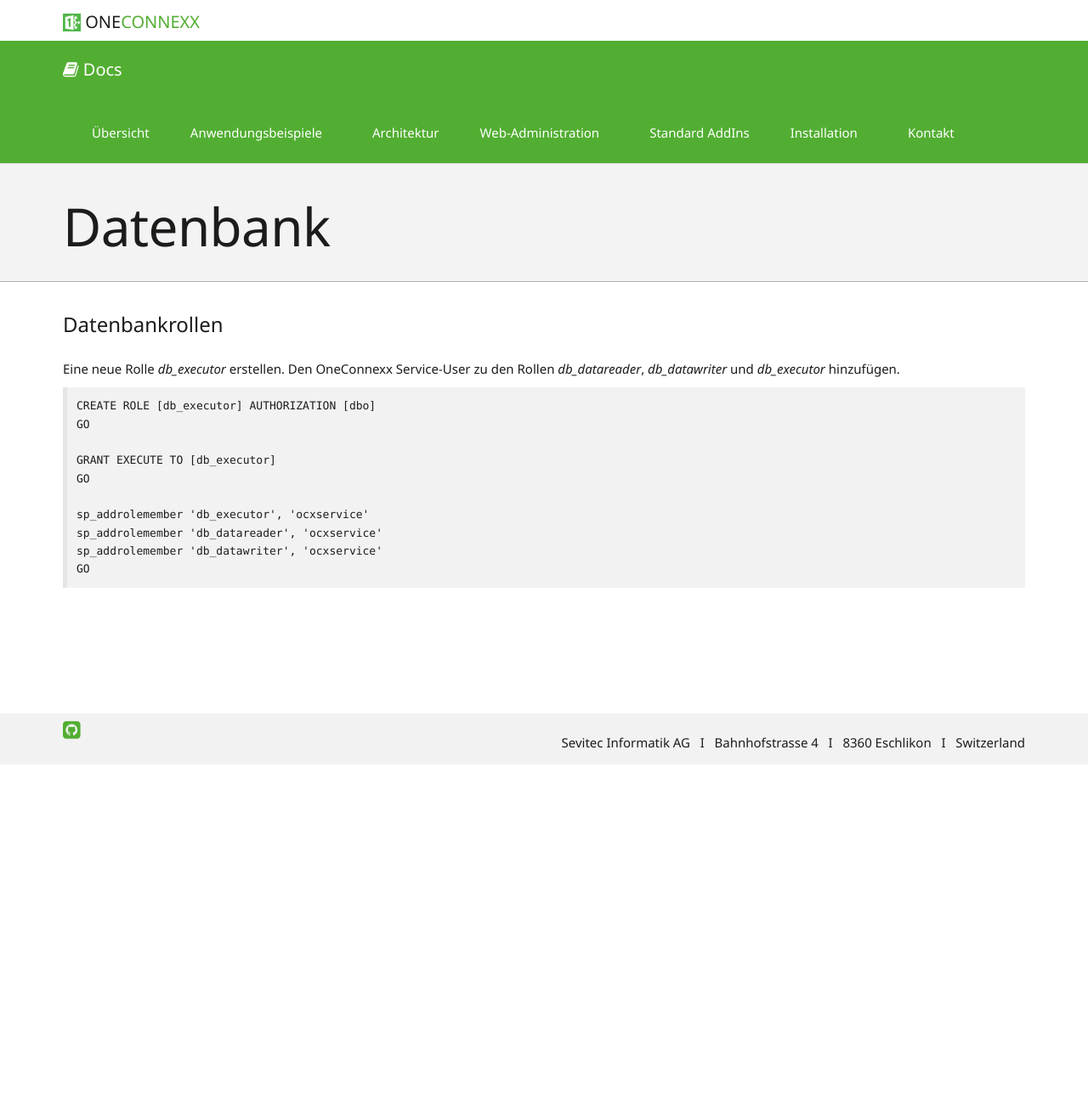
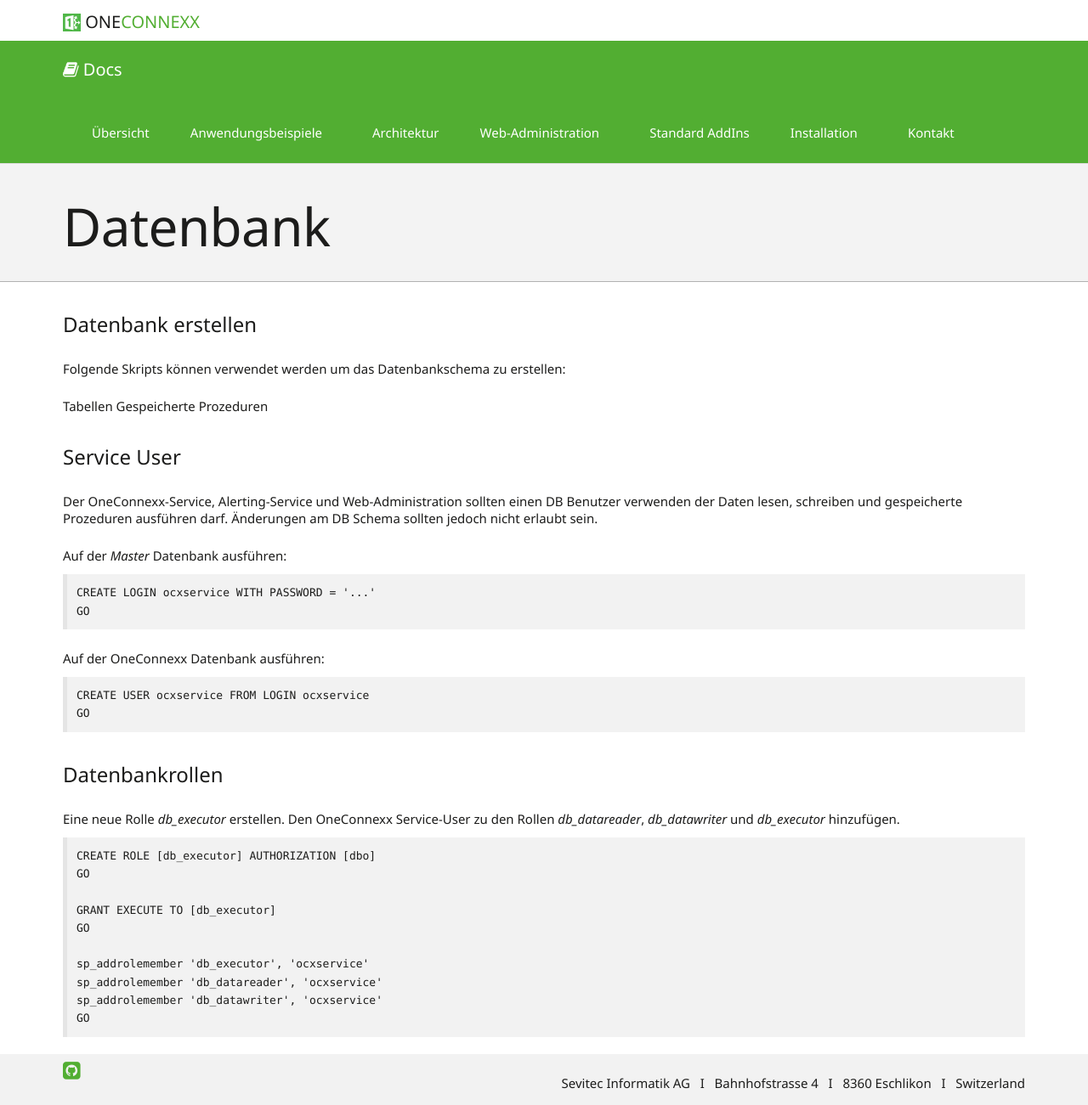
Before and after one commit to primesoft-group/oneconnexx-docs, a Jekyll site: the page built from _pages/setup/de/db.md, in a window 1280 px wide. Shown: the whole page at 85% size. Built offline with Jekyll 4.4.1, drawn with Linux system fonts in a browser that asks for light colours; nearby versions of some CDN libraries; some web fonts are replaced; before the commit the page ends 900 px from its top, so only the background shows below that.

Commit message:
Update db.md

````diff
--- a/_pages/setup/de/db.md
+++ b/_pages/setup/de/db.md
@@ -3,6 +3,31 @@
 title: Datenbank
 permalink: "setup/de/db/"
 ---
+
+#### Datenbank erstellen
+
+Folgende Skripts können verwendet werden um das Datenbankschema zu erstellen:
+
+Tabellen
+Gespeicherte Prozeduren
+
+#### Service User
+
+Der OneConnexx-Service, Alerting-Service und Web-Administration sollten einen DB Benutzer verwenden der Daten lesen, schreiben und gespeicherte Prozeduren ausführen darf. Änderungen am DB Schema sollten jedoch nicht erlaubt sein.
+
+Auf der *Master* Datenbank ausführen:
+
+```
+CREATE LOGIN ocxservice WITH PASSWORD = '...'
+GO
+```
+
+Auf der OneConnexx Datenbank ausführen:
+
+```
+CREATE USER ocxservice FROM LOGIN ocxservice
+GO
+```
 
 #### Datenbankrollen
 
````
